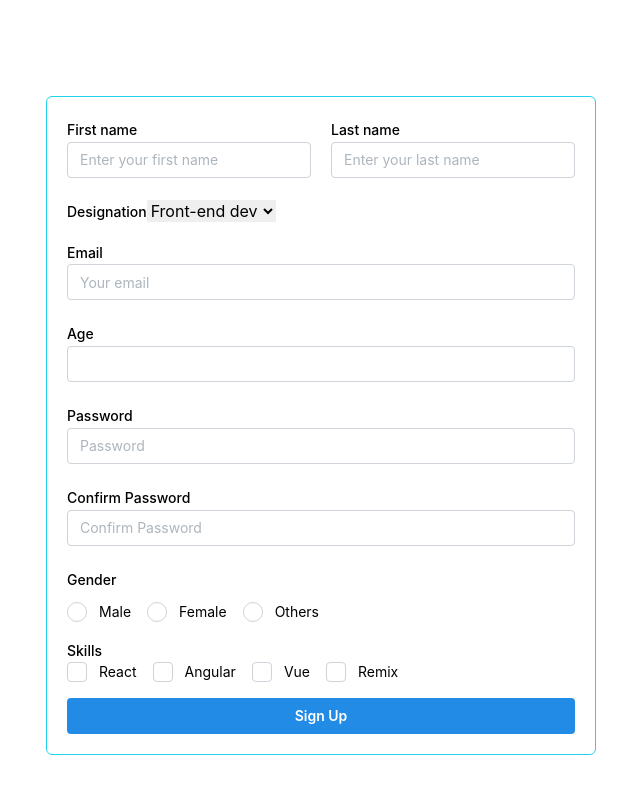
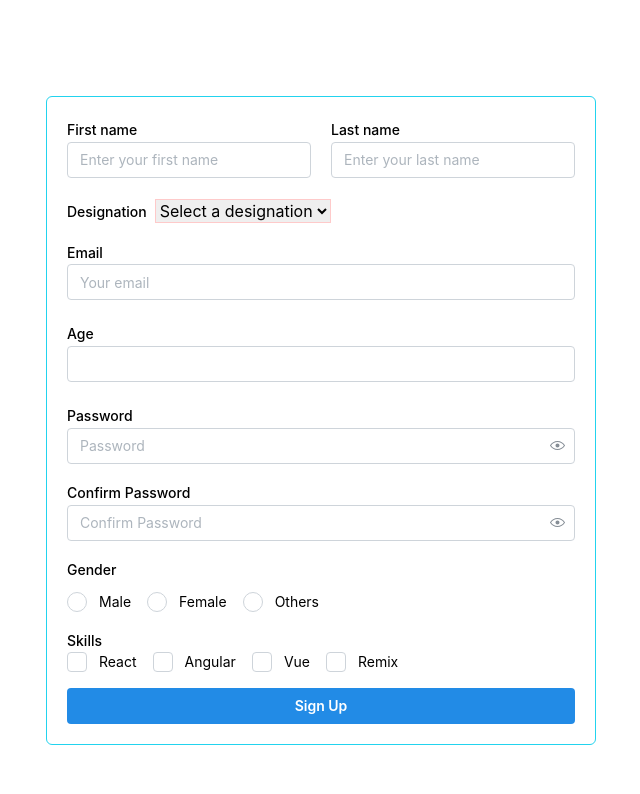
Before and after one commit to obaedulislam/react-hook-form, a React (Vite) app: page / in a window 1280 px wide. Shown: the top 794 px of the page, without its empty margins (319-959 px from the left). Built offline with nearby package versions, Linux system fonts and the light colour scheme.

Commit message:
Done all basic form handling

```diff
--- a/src/App.tsx
+++ b/src/App.tsx
@@ -1,5 +1,5 @@
 import "./App.css";
-import { Input, MantineProvider } from "@mantine/core";
+import { MantineProvider } from "@mantine/core";
 import "@mantine/core/styles.css";
 import SignUp from "./components/auth/SignUp";
 
--- a/src/components/auth/SignUp.tsx
+++ b/src/components/auth/SignUp.tsx
@@ -1,9 +1,18 @@
-import { Button, Checkbox, Group, Input, Radio, Select } from "@mantine/core";
+import {
+  Button,
+  Checkbox,
+  Group,
+  Input,
+  PasswordInput,
+  Radio,
+  Select,
+} from "@mantine/core";
 import BoxLayout from "../layout/BoxLayout";
 import * as yup from "yup";
 import { useForm } from "react-hook-form";
 import { yupResolver } from "@hookform/resolvers/yup";
 import { ErrorMessage } from "@hookform/error-message";
+import { useRef } from "react";
 
 function SignUp() {
   // schema declaration with yup resolver
@@ -13,13 +22,24 @@ function SignUp() {
       .required(({ label }) => `${label} is required`)
       .label("First name"),
     lastName: yup.string().required().label("Last Name"),
-		designation: yup.number().required().label("Designation"),
+    designation: yup
+      .number()
+      .required("You need select designation")
+      .label("Designation"),
     email: yup.string().required().label("Email"),
     age: yup.number().typeError("Please enter correct format age").required(),
-		password: yup.string().required().label("Password"),
-		confirmPassword: yup.string().required().label("Confirm Password"),
+    password: yup
+      .string()
+      .required("You need to add a password")
+      .min(8, "Password must have at least 8 characters")
+      .label("Password"),
+    confirmPassword: yup
+      .string()
+      .oneOf([yup.ref("password"), undefined], "Passwords must match")
+      .required("Confirm Password is required"),
+
     gender: yup.number().required().label("Gender"),
-		skills: yup.string().required("At least one skill is required").label("Skills").min(1, "At least one skill is required"),
+    skills: yup.array().min(1, "At least one skill is required").required(),
   });
 
   type SignUpSchemaType = yup.InferType<typeof signUpSchema>;
@@ -35,6 +55,9 @@ function SignUp() {
     resolver: yupResolver(signUpSchema),
   });
 
+  const password = useRef({});
+  password.current = watch("password", "");
+
   const onSubmit = (data: SignUpSchemaType) => console.log(data);
 
   return (
@@ -45,49 +68,82 @@ function SignUp() {
         onSubmit={handleSubmit(onSubmit)}
       >
         <div className="grid grid-cols-2 gap-5">
-					<Input.Wrapper label="First name" error={<ErrorMessage errors={errors} name="firstName" />}>
-						<Input placeholder="Enter your first name" {...register("firstName")} />
+          <Input.Wrapper
+            label="First name"
+            error={
+              <ErrorMessage
+                errors={errors}
+                name="firstName"
+                render={({ message }) => (
+                  <p className="text-red-500 text-xs mt-2">{message}</p>
+                )}
+              />
+            }
+          >
+            <Input
+              placeholder="Enter your first name"
+              {...register("firstName")}
+            />
           </Input.Wrapper>
-					<Input.Wrapper label="Last name" error={<ErrorMessage errors={errors} name="lastName" />}>
-						<Input placeholder="Enter your last name" {...register("lastName")} />
+          <Input.Wrapper
+            label="Last name"
+            error={
+              <ErrorMessage
+                errors={errors}
+                name="lastName"
+                render={({ message }) => (
+                  <p className="text-red-500 text-xs mt-2">{message}</p>
+                )}
+              />
+            }
+          >
+            <Input
+              placeholder="Enter your last name"
+              {...register("lastName")}
+            />
           </Input.Wrapper>
         </div>
-				<Input.Wrapper label="Designation" error={<ErrorMessage errors={errors} name="designation" />}>
-					{/* <Select
-						data={[
-							{ value: "1", label: "Front-end dev" },
-							{ value: "2", label: "Back-end dev" },
-							{ value: "3", label: "Full stack dev" },
-						]}
-						defaultValue="1"
-						allowDeselect={false}
+        <Input.Wrapper
+          label="Designation"
+          error={<ErrorMessage errors={errors} name="designation" />}
+        >
+          <select
+            className="border border-red-200 ml-2"
             {...register("designation")}
-					/> */}
-					<select>
-						<option value="1" {...register("designation")}>
-							Front-end dev
-						</option>
-						<option value="2" {...register("designation")}>
-							Back-end dev
-						</option>
-						<option value="3" {...register("designation")}>
-							{" "}
-							Full-Stack dev
-						</option>
+          >
+            <option value="">Select a designation</option>
+            <option value="1">Front-end dev</option>
+            <option value="2">Back-end dev</option>
+            <option value="3">Full-Stack dev</option>
           </select>
         </Input.Wrapper>
 
-				<Input.Wrapper label="Email" error={<ErrorMessage errors={errors} name="email" />}>
+        <Input.Wrapper
+          label="Email"
+          error={<ErrorMessage errors={errors} name="email" />}
+        >
           <Input placeholder="Your email" {...register("email")} />
         </Input.Wrapper>
-				<Input.Wrapper label="Age" error={<ErrorMessage errors={errors} name="age" />}>
+        <Input.Wrapper
+          label="Age"
+          error={<ErrorMessage errors={errors} name="age" />}
+        >
           <Input placeholder="" {...register("age")} />
         </Input.Wrapper>
-				<Input.Wrapper label="Password" error={<ErrorMessage errors={errors} name="password" />}>
-					<Input placeholder="Password" {...register("password")} />
+        <Input.Wrapper
+          label="Password"
+          error={<ErrorMessage errors={errors} name="password" />}
+        >
+          <PasswordInput placeholder="Password" {...register("password")} />
         </Input.Wrapper>
-				<Input.Wrapper label="Confirm Password" error={<ErrorMessage errors={errors} name="confirmPassword" />}>
-					<Input placeholder="Confirm Password" {...register("confirmPassword")} />
+        <Input.Wrapper
+          label="Confirm Password"
+          error={<ErrorMessage errors={errors} name="confirmPassword" />}
+        >
+          <PasswordInput
+            placeholder="Confirm Password"
+            {...register("confirmPassword")}
+          />
         </Input.Wrapper>
         <Input.Wrapper error={<ErrorMessage errors={errors} name="gender" />}>
           <Radio.Group name="favoriteFramework" label="Gender">
@@ -98,7 +154,10 @@ function SignUp() {
             </Group>
           </Radio.Group>
         </Input.Wrapper>
-				<Input.Wrapper label="Skills" error={<ErrorMessage errors={errors} name="skills" />}>
+        <Input.Wrapper
+          label="Skills"
+          error={<ErrorMessage errors={errors} name="skills" />}
+        >
           <Group>
             <Checkbox value="1" label="React" {...register("skills")} />
             <Checkbox value="2" label="Angular" {...register("skills")} />
```
Lines whose indentation alone changed are shown as unchanged.
